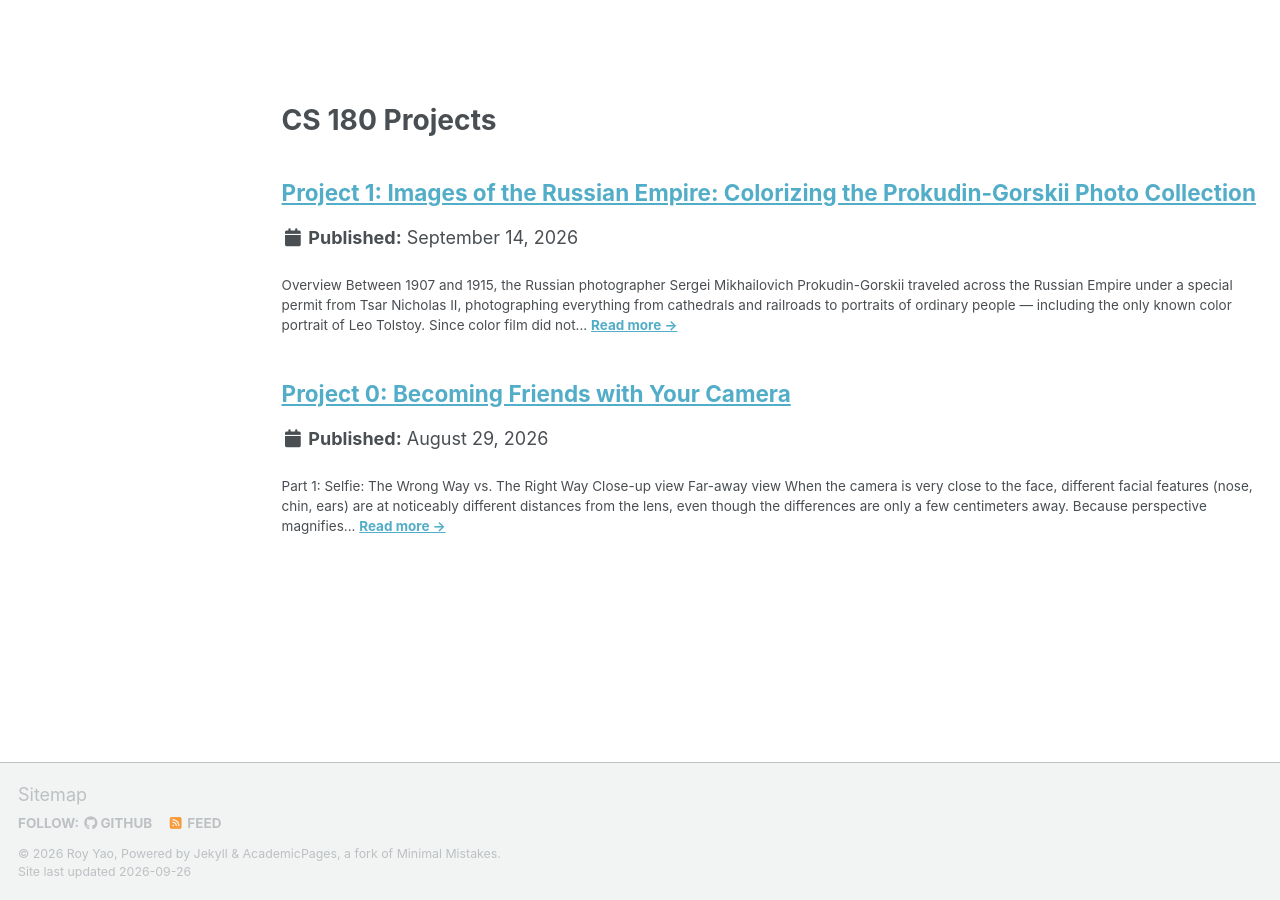
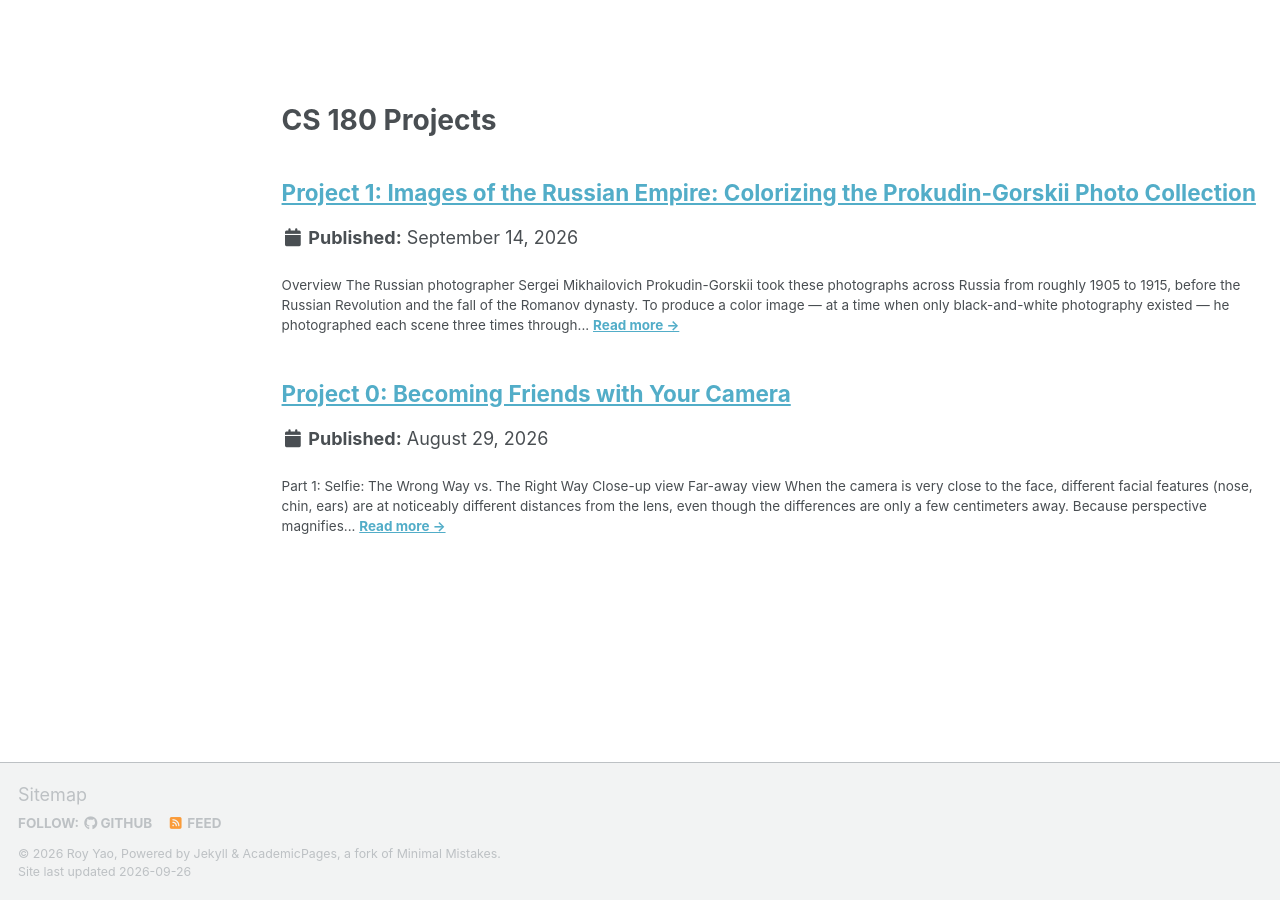
Before and after one commit to royyaoyh/royyaoyh.github.io, a Jekyll site: the page built from _pages/cs180.html, in a window 1280 px wide. Built offline with Jekyll 4.4.1, drawn with Linux system fonts in a browser that asks for light colours; a script bundle is joined from its source files by our own code; library files that are not in the unit come from our copies; some of the changed lines change nothing that is shown.

Commit message:
made some text changes and fix the latex

```diff
--- a/_cs180/project_1.md
+++ b/_cs180/project_1.md
@@ -9,8 +9,8 @@
 <script>
 window.MathJax = {
   tex: {
-    inlineMath: [['$', '$']],
-    displayMath: [['$$', '$$']]
+    inlineMath: [['$', '$'], ['\\(', '\\)']],
+    displayMath: [['$$', '$$'], ['\\[', '\\]']]
   }
 };
 </script>
@@ -18,9 +18,9 @@
 
 ## Overview
 
-Between 1907 and 1915, the Russian photographer Sergei Mikhailovich Prokudin-Gorskii traveled across the Russian Empire under a special permit from Tsar Nicholas II, photographing everything from cathedrals and railroads to portraits of ordinary people — including the only known color portrait of Leo Tolstoy. Since color film did not exist yet, he captured each scene three times through red, green, and blue filters onto a single glass plate, planning to project all three together later. He never got the chance: he left Russia after the 1917 revolution and never returned. His glass plates survived, however, and were digitized by the Library of Congress.
+The Russian photographer Sergei Mikhailovich Prokudin-Gorskii took these photographs across Russia from roughly 1905 to 1915, before the Russian Revolution and the fall of the Romanov dynasty. To produce a color image — at a time when only black-and-white photography existed — he photographed each scene three times through red, green, and blue filter plates. He photographed a wide variety of subjects: buildings, churches, waterfronts, and people, all under the Tsarist Russian Empire.
 
-The goal of this project is to take a digitized glass plate scan — a single tall grayscale image stacked as blue, green, and red exposures from top to bottom — and automatically reconstruct it as an aligned color photograph. Because the three exposures were taken sequentially rather than simultaneously, the camera (or the subject) shifted slightly between shots, so the channels need to be translated back into registration before they can be stacked into an RGB image.
+The goal of this project is to take one of these digitized glass-plate scans — a single tall grayscale image with the blue, green, and red exposures stacked top to bottom — and reconstruct it as a single aligned color photograph. Because the three exposures were taken one after another rather than all at once, the plate as scanned doesn't line up: simply stacking the three channels as-is produces a blurry, color-fringed image, so each channel first has to be shifted back into registration with the others before they can be combined into one RGB image.
 
 ## Approach
 
@@ -48,7 +48,7 @@
 $$
 
 $$
-NCC(A, B) = \hat{A} \cdot \hat{B} = \sum_{i,j} \hat{A}_{i,j}\, \hat{B}_{i,j}
+NCC(A, B) = \hat{A} \cdot \hat{B} = \sum_{i,j} \hat{A}_{i,j} \hat{B}_{i,j}
 $$
 
 Higher is better here: a value close to $1$ means the two channels vary together almost perfectly. Where L2 penalizes raw brightness differences, NCC only cares about whether the two images vary *in the same direction* from their own mean — which makes it more forgiving of small exposure differences between channels, but (as discussed below) not immune to them.
@@ -63,29 +63,24 @@
 
 Brute-force search over $[-15,15]$ becomes far too slow once displacements can be tens or hundreds of pixels, which is the case for the full-resolution `.jpg` scans. Instead, an image pyramid is built for each channel: the image is repeatedly blurred and downsampled by a factor of 2, four times, producing versions at $\tfrac12, \tfrac14, \tfrac18, \tfrac{1}{16}$ of the original resolution. Blurring before downsampling (rather than simply subsampling) avoids aliasing.
 
-The blur uses a separable binomial kernel, the outer product of $\begin{bmatrix}1 & 4 & 6 & 4 & 1\end{bmatrix}/16$ with itself — a discrete approximation of a Gaussian:
+The blur uses a separable binomial kernel — the outer product of $\begin{bmatrix}1 & 4 & 6 & 4 & 1\end{bmatrix}/16$ with itself — a discrete approximation of a Gaussian. Written out, the resulting $5\times5$ kernel is:
 
-$$
-K = \frac{1}{16}\begin{bmatrix}1\\4\\6\\4\\1\end{bmatrix}
-\frac{1}{16}\begin{bmatrix}1 & 4 & 6 & 4 & 1\end{bmatrix}
-=
-\frac{1}{256}
-\begin{bmatrix}
-1 & 4 & 6 & 4 & 1\\
-4 & 16 & 24 & 16 & 4\\
-6 & 24 & 36 & 24 & 6\\
-4 & 16 & 24 & 16 & 4\\
-1 & 4 & 6 & 4 & 1
-\end{bmatrix}
-$$
+<div style="text-align: center; margin: 12px 0;">
+<table style="margin: 0 auto; border-collapse: collapse; text-align: center;">
+<tr><td style="padding: 4px 10px;">1</td><td style="padding: 4px 10px;">4</td><td style="padding: 4px 10px;">6</td><td style="padding: 4px 10px;">4</td><td style="padding: 4px 10px;">1</td></tr>
+<tr><td style="padding: 4px 10px;">4</td><td style="padding: 4px 10px;">16</td><td style="padding: 4px 10px;">24</td><td style="padding: 4px 10px;">16</td><td style="padding: 4px 10px;">4</td></tr>
+<tr><td style="padding: 4px 10px;">6</td><td style="padding: 4px 10px;">24</td><td style="padding: 4px 10px;">36</td><td style="padding: 4px 10px;">24</td><td style="padding: 4px 10px;">6</td></tr>
+<tr><td style="padding: 4px 10px;">4</td><td style="padding: 4px 10px;">16</td><td style="padding: 4px 10px;">24</td><td style="padding: 4px 10px;">16</td><td style="padding: 4px 10px;">4</td></tr>
+<tr><td style="padding: 4px 10px;">1</td><td style="padding: 4px 10px;">4</td><td style="padding: 4px 10px;">6</td><td style="padding: 4px 10px;">4</td><td style="padding: 4px 10px;">1</td></tr>
+</table>
+<p style="font-style: italic; margin-top: 4px;">(each entry &divide; 256)</p>
+</div>
 
 Alignment then proceeds coarse-to-fine: starting at the smallest ($\tfrac{1}{16}$-scale) image, a wide search of $[-15, 16)$ is run in both axes to find a rough shift, since at this resolution even a large true displacement only spans a handful of pixels. That estimate is then doubled and carried down to the next-finer level as a starting offset, where only a small refinement search of $[-3, 4)$ is needed to correct for rounding and quantization from the coarser scale. This doubling-and-refining repeats down to the full-resolution image, so the total search cost stays roughly constant per level instead of growing with image size. Shifts are applied with `np.roll` rather than a fractional/interpolated shift, since it is exact for integer-pixel translations and much faster.
 
 Because the collection's plates are a consistent size, the pyramid depth (4 downsampling steps) is hardcoded rather than computed dynamically from the input size.
 
 ## Part 1: Single-Scale Alignment Results
-
-> **One thing left to fix before this page is done:** every full-resolution image (everything except `cathedral`, `monastery`, `tobolsk`) was saved with its original `.jpg` extension, and Chrome, Firefox, and Edge don't render TIFF in an `<img>` tag — those panels will show as broken images for basically all your visitors even though the paths below are correct. Batch-convert those outputs to `.jpg` (script below) and re-upload, then send me the new file listing and I'll swap the extensions in one pass.
 
 Single-scale, brute-force alignment (window $[-15,15]$, metric computed on the middle 80% of each channel) run on the three low-resolution `.jpg` plates:
 
@@ -140,8 +135,6 @@
 ## Part 2: Multi-Scale Pyramid Alignment Results
 
 Pyramid alignment (per-level search windows of $[-15,16)$ at the coarsest scale and $[-3,4)$ at every finer scale) run on all 14 provided glass plates plus 3 additional plates chosen from the [Prokudin-Gorskii collection](https://www.loc.gov/collections/prokudin-gorskii/?st=grid). `cathedral`, `monastery`, and `tobolsk` are shown above in Part 1 — the pyramid algorithm converges to the same shifts on these since they're already low-resolution; the 11 full-size `.jpg` scans below only became tractable with the pyramid.
-
-> **Note on the numbers below:** the L2- and NCC-alignment shifts currently come out identical for every image. That's an artifact of how `align()` is wired up right now — it always scores candidate shifts with `l2()`, regardless of which output folder the result gets saved to — not a coincidence in the data. The images/shifts below are accurate for the L2 metric; to get genuine NCC numbers, `align()` needs a metric argument that actually dispatches to `ncc()` on the second pass.
 
 ### Provided Images
 
@@ -401,13 +394,9 @@
   <img src="/images/cs180/proj1/no_align/emir_no_align.jpg" style="width: 60%;">
 </div>
 
-The Emir of Bukhara is the standard example of an image where simple pixel-based alignment struggles, and it's worth explaining *why* rather than just noting that it fails. The Emir is photographed wearing an elaborately patterned robe that is strongly blue. Because blue dominates so much of the frame, the blue-channel exposure of the robe looks very different in brightness and texture from how the same robe appears in the green and red exposures — the whole premise of L2 and NCC is that corresponding regions should have *similar* pixel values (L2) or vary *together* around their mean (NCC) across channels, and a region that is bright in one channel's filter response but comparatively flat or dark in another's breaks that assumption. The metric ends up chasing a shift that best matches the robe's high-contrast folds against unrelated structure elsewhere in the frame, rather than truly registering the three exposures, so the alignment search can converge on the wrong displacement. This is exactly the scenario the assignment calls out: the two channels being compared don't actually share the same brightness statistics, so a smarter metric or feature representation (e.g., aligning on gradients/edges instead of raw intensities) is needed to do better here.
+The Emir of Bukhara is an example of an image where simple pixel-based alignment struggles. The Emir is photographed wearing an elaborately patterned robe that is strongly blue. Because blue dominates so much of the frame, the blue-channel exposure of the robe looks very different in brightness and texture from how the same robe appears in the green and red exposures — the whole premise of L2 and NCC is that corresponding regions should have similar pixel values (L2) or vary together around their mean (NCC) across channels, and a region that is bright in one channel's filter response but comparatively flat or dark in another's breaks that assumption. The metric ends up chasing a shift that best matches the robe's high-contrast folds against unrelated structure elsewhere in the frame, rather than truly registering the three exposures, so the alignment search can converge on the wrong displacement. This is exactly the scenario the assignment calls out: the two channels being compared don't actually share the same brightness statistics, so a smarter metric or feature representation (e.g., aligning on gradients/edges instead of raw intensities) is needed to do better here.
 
-The computed shift backs this up: red comes out at $(dy, dx) = (95, -249)$ — an *x*-displacement roughly 10–20× larger in magnitude than any other image in the set. That's a strong sign the search converged on a spurious match rather than the true registration, which makes Emir the most likely candidate for the one alignment failure the rubric allows. TODO: swap in the colorized output image above and confirm visually that it does in fact show a misaligned result (and that no other image in the set failed instead).
-
-## Bells & Whistles
-
-*(Optional for CS180 — required for CS280A.)* Not yet implemented in this submission. Natural next steps, in rough order of expected payoff: automatic border cropping (detect the misaligned/colored edge rather than cropping a fixed percentage), automatic contrast stretching, and gray-world automatic white balance — all of which the assignment page describes in more detail.
+The computed shift backs this up: red comes out at $(dy, dx) = (95, -249)$ — an *x*-displacement roughly 10–20× larger in magnitude than any other image in the set. That's a strong sign the search converged on a spurious match rather than the true registration, which makes Emir the most likely candidate for the one alignment failure the rubric allows.
 
 ## Mistakes and Detours
 
@@ -416,4 +405,4 @@
 
 ## Reflection
 
-Working through this project, what stuck with me most wasn't the alignment math so much as the photographs themselves. History classes tend to focus on the big events and the famous names, but these glass plates are full of ordinary people — merchants, laborers, families — going about their lives in the last years of Imperial Russia, a century before I was born. Watching a flat, misaligned scan resolve into a coherent color photograph feels a little like watching that history come back into focus.
+Thank you to the course staff for designing this project. As a bit of a history nerd, I love these colored photos from the early 20th century — they make the people from a century ago feel alive, living lives that were almost the same as ours today, aside from the dressing style. In history classes, we always focus on major historical events and important political figures, but these images make me feel like everyone was just human, living their own lives on the same Earth.
```
Also changed, not shown: 9 other files.
